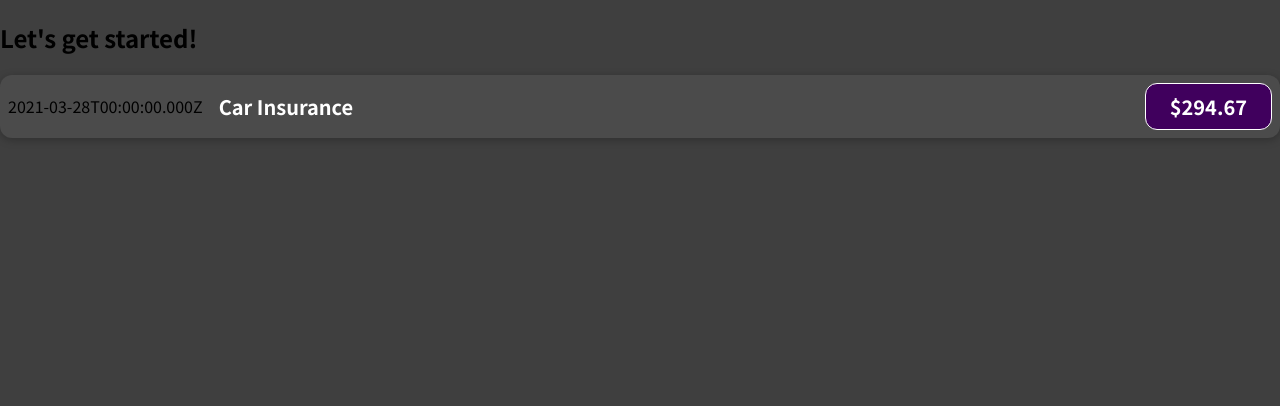
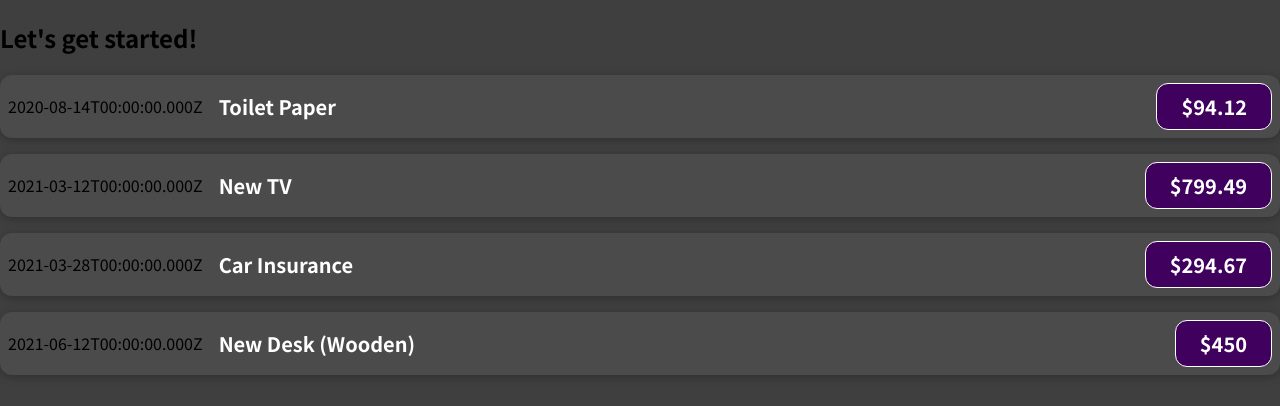
Before and after one commit to priyanka-1894/React-Training, a JavaScript app in the folder react-complete-guide/: page / in a window 1280 px wide. Shown: the top 406 px of the page. Built offline with nearby package versions, Linux system fonts and the light colour scheme.

Commit message:
React Basics & Working with Components - Passing Data via 'props'

```diff
--- a/react-complete-guide/src/App.js
+++ b/react-complete-guide/src/App.js
@@ -1,10 +1,35 @@
 import ExpenseItem from "./components/ExpenseItem";
 
 function App() {
+  const expenses = [
+    {
+      id: 'e1',
+      title: 'Toilet Paper',
+      amount: 94.12,
+      date: new Date(2020, 7, 14),
+    },
+    { id: 'e2', title: 'New TV', amount: 799.49, date: new Date(2021, 2, 12) },
+    {
+      id: 'e3',
+      title: 'Car Insurance',
+      amount: 294.67,
+      date: new Date(2021, 2, 28),
+    },
+    {
+      id: 'e4',
+      title: 'New Desk (Wooden)',
+      amount: 450,
+      date: new Date(2021, 5, 12),
+    },
+  ];
+
   return (
     <div>
       <h2>Let's get started!</h2>
-      <ExpenseItem></ExpenseItem>
+      <ExpenseItem title={ expenses[0].title } amount={ expenses[0].amount } date={ expenses[0].date }></ExpenseItem>
+      <ExpenseItem title={ expenses[1].title } amount={ expenses[1].amount } date={ expenses[1].date }></ExpenseItem>
+      <ExpenseItem title={ expenses[2].title } amount={ expenses[2].amount } date={ expenses[2].date }></ExpenseItem>
+      <ExpenseItem title={ expenses[3].title } amount={ expenses[3].amount } date={ expenses[3].date }></ExpenseItem>
     </div>
   );
 }
--- a/react-complete-guide/src/components/ExpenseItem.js
+++ b/react-complete-guide/src/components/ExpenseItem.js
@@ -1,16 +1,12 @@
 import './ExpenseItem.css';
 
-function ExpenseItem() {
-    const expenseDate = new Date(2021, 2, 28);
-    const expenseTitle = 'Car Insurance';
-    const expensePrice = 294.67;
-
+function ExpenseItem(props) {
     return (
         <div className="expense-item">
-            <div>{ expenseDate.toISOString() }</div>
+            <div>{ props.date.toISOString() }</div>
             <div className="expense-item__description">
-                <h2>{ expenseTitle }</h2>
-                <div className="expense-item__price">${ expensePrice }</div>
+                <h2>{ props.title }</h2>
+                <div className="expense-item__price">${ props.amount }</div>
             </div>
         </div>
     );
```
